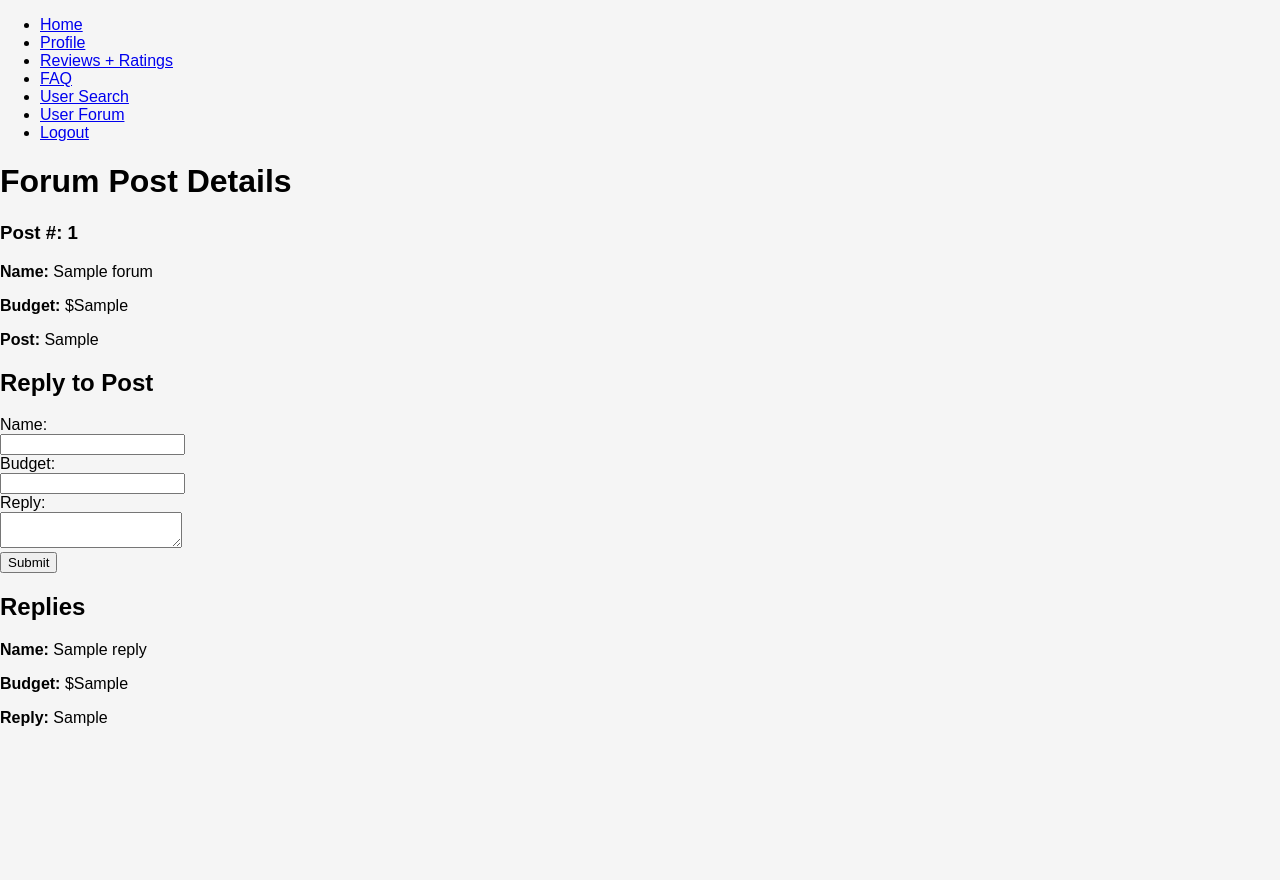
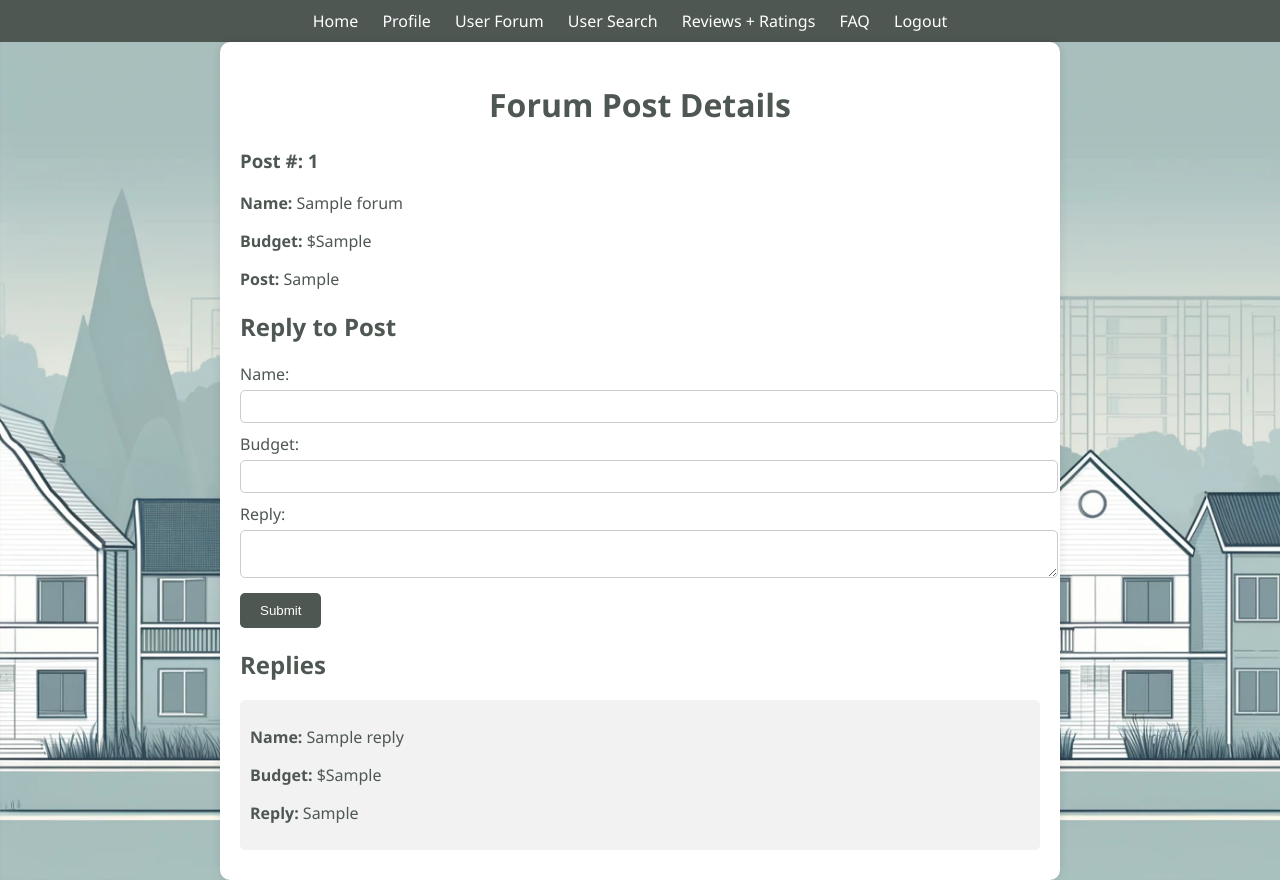
Before and after one commit to mwk105/Off-Campus-Companions, a PHP site: page /post_details.php?forum_id=1 in a window 1280 px wide. Before the commit the page ends 726 px from the top, so only its background shows below. Run offline with PHP 8.4, Linux system fonts and the light colour scheme; tables that the repository leaves empty or names only in its code hold one stand-in row (values such as "Sample post").

Commit message:
Update post_details.php

```diff
--- a/Capstone-main/post_details.php
+++ b/Capstone-main/post_details.php
@@ -1,3 +1,4 @@
+
 <!DOCTYPE html>
 <html lang="en">
 <head>
@@ -7,18 +8,118 @@
     <link rel="stylesheet" href="style.css">
     <style>
         /* Add your custom styles here */
+        body {
+            background-image: url('background.png'); /* Adjust the path as necessary */
+            background-size: cover;
+            background-repeat: no-repeat;
+            font-family: 'Segoe UI', Tahoma, Geneva, Verdana, sans-serif;
+            margin: 0;
+            padding: 0;
+        }
+
+        nav {
+            background-color: #4e5752;
+            color: #ffffff;
+            padding: 10px 0;
+            text-align: center;
+        }
+
+        nav ul {
+            list-style: none;
+            padding: 0;
+            margin: 0;
+        }
+
+        nav ul li {
+            display: inline;
+            margin-right: 20px;
+        }
+
+        nav ul li a {
+            color: #ffffff;
+            text-decoration: none;
+        }
+
+        nav ul li a:hover {
+            text-decoration: underline;
+        }
+
+        .post-container {
+            max-width: 800px;
+            margin: 0 auto;
+            padding: 20px;
+            background-color: #ffffff;
+            color: #4e5752;
+            border-radius: 10px;
+            box-shadow: 0 0 10px rgba(0, 0, 0, 0.1);
+        }
+
+        .post-container h1 {
+            text-align: center;
+        }
+
+        .reply-form {
+            margin-top: 20px;
+        }
+
+        .reply-form label {
+            display: block;
+            margin-bottom: 5px;
+        }
+
+        .reply-form input[type="text"],
+        .reply-form input[type="number"],
+        .reply-form textarea {
+            width: 100%;
+            padding: 8px;
+            margin-bottom: 10px;
+            border: 1px solid #ccc;
+            border-radius: 5px;
+        }
+
+        .reply-form textarea {
+            resize: vertical;
+        }
+
+        .reply-form input[type="submit"] {
+            background-color: #4e5752;
+            color: #ffffff;
+            border: none;
+            border-radius: 5px;
+            padding: 10px 20px;
+            cursor: pointer;
+        }
+
+        .reply-form input[type="submit"]:hover {
+            background-color: #3b423d;
+        }
+
+        .replies {
+            margin-top: 20px;
+        }
+
+        .replies h2 {
+            margin-top: 20px;
+        }
+
+        .reply {
+            background-color: #f2f2f2;
+            border-radius: 5px;
+            padding: 10px;
+            margin-bottom: 10px;
+        }
     </style>
 </head>
 <body>
     <nav class="menu">
         <ul>
-            <li><a href="landing_page.html">Home</a></li>
-            <li><a href="profile.php">Profile</a></li>
-            <li><a href="reviews.php">Reviews + Ratings</a></li>
-            <li><a href="faq.php">FAQ</a></li>
-            <li><a href="user_search.php">User Search</a></li>
-            <li><a href="forum.php">User Forum</a></li>
-            <li><a href="index.html">Logout</a></li>
+        <li><a href="landing_page.html">Home</a></li>
+                <li><a href="profile.php">Profile</a></li>
+                <li><a href="forum.php">User Forum</a></li>
+                <li><a href="user_search.php">User Search</a></li>
+                <li><a href="reviews.php">Reviews + Ratings</a></li>
+                <li><a href="faq.php">FAQ</a></li>
+                <li><a href="index.html">Logout</a></li>
         </ul>
     </nav>
 
@@ -59,14 +160,14 @@
                 }
 
                 // Display reply form
-                echo "<div>";
+                echo "<div class='reply-form'>";
                 echo "<h2>Reply to Post</h2>";
                 echo "<form method='post' action='post_details.php?forum_id=$forum_id'>";
-                echo "<label for='name'>Name:</label><br>";
+                echo "<label for='name'>Name:</label>";
                 echo "<input type='text' id='name' name='name'><br>";
-                echo "<label for='budget'>Budget:</label><br>";
+                echo "<label for='budget'>Budget:</label>";
                 echo "<input type='number' id='budget' name='budget'><br>";
-                echo "<label for='post'>Reply:</label><br>";
+                echo "<label for='post'>Reply:</label>";
                 echo "<textarea id='post' name='post'></textarea><br>";
                 echo "<input type='submit' value='Submit'>";
                 echo "</form>";
@@ -79,14 +180,16 @@
                 $result_replies = $stmt_replies->get_result();
 
                 if ($result_replies->num_rows > 0) {
+                    echo "<div class='replies'>";
                     echo "<h2>Replies</h2>";
                     while ($row = $result_replies->fetch_assoc()) {
-                        echo "<div>";
+                        echo "<div class='reply'>";
                         echo "<p><strong>Name:</strong> " . $row["name"] . "</p>";
                         echo "<p><strong>Budget:</strong> $" . $row["budget"] . "</p>";
                         echo "<p><strong>Reply:</strong> " . $row["post"] . "</p>";
                         echo "</div>";
                     }
+                    echo "</div>";
                 } else {
                     echo "<p>No replies yet.</p>";
                 }
```
